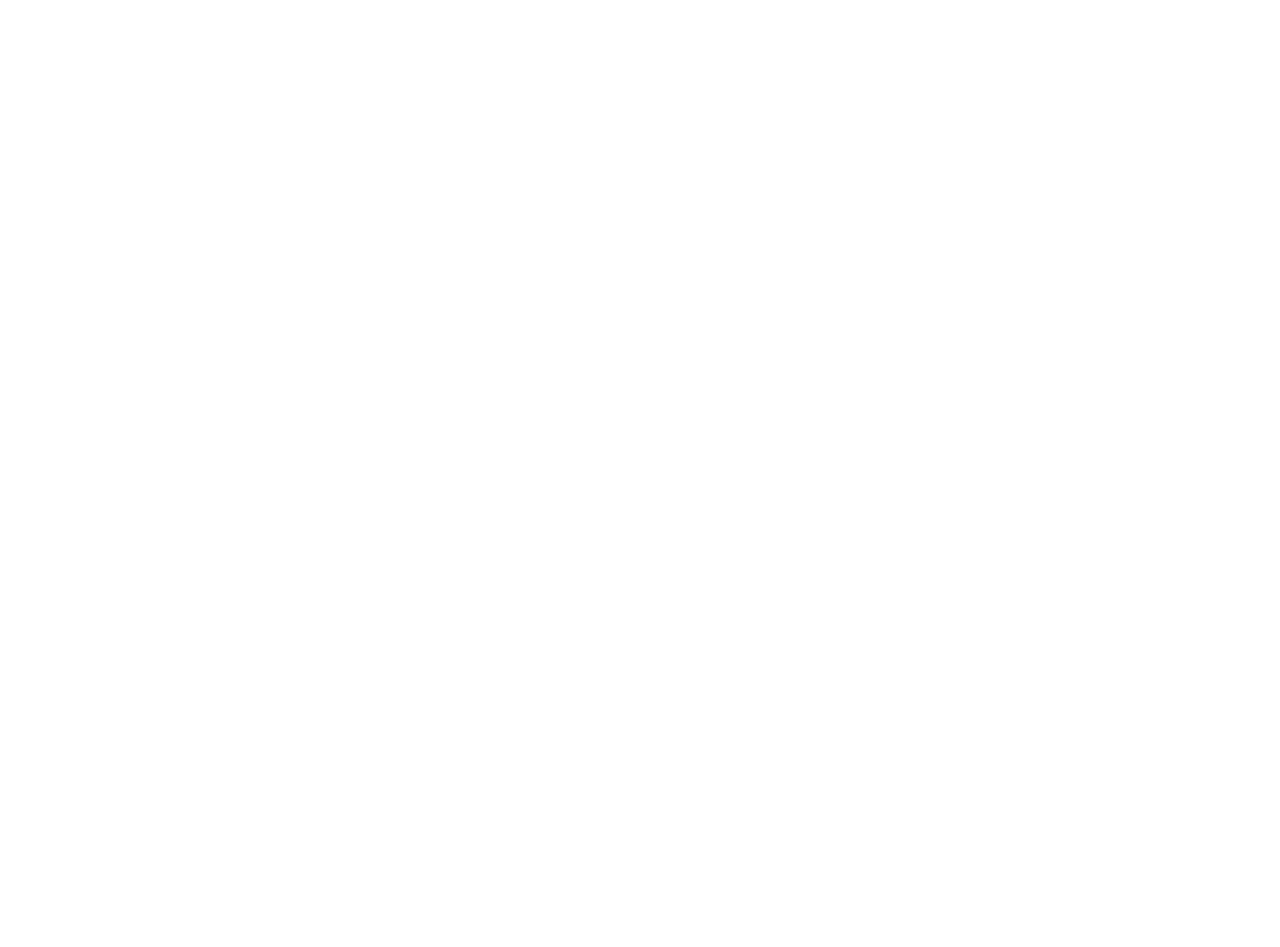
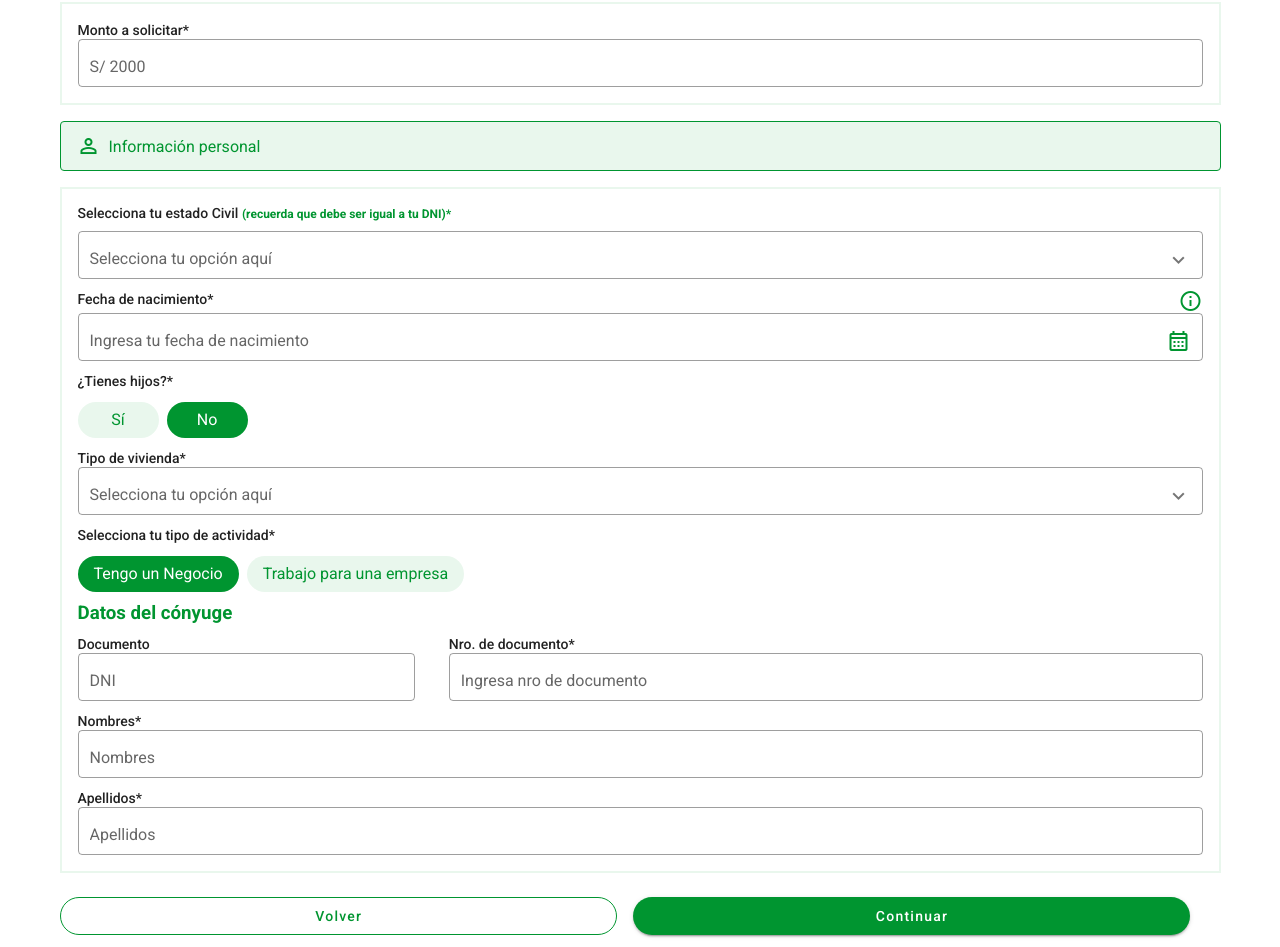
Before and after one commit to Iamoscarbc/moray-encuestas, a Nuxt app: page /paso-2 in a window 1280 px wide. Before the commit this address had no page. Shown: the part 337-1284 px from the top of the page. Before the commit the page ends 800 px from the top, so only its background shows below. Built offline with nearby package versions, Linux system fonts and the light colour scheme.

Commit message:
changes for radio

```diff
--- /dev/null
+++ b/components/RadioCustom.vue
@@ -0,0 +1,53 @@
+<template>
+    <v-radio-group v-model="radioGroup" row class="radio-group-custom" hide-details>
+        <v-radio
+            v-for="ele in dataRadio"
+            :key="ele.value"
+            :label="ele.label"
+            :value="ele.value"
+        >
+        </v-radio>
+    </v-radio-group>
+</template>
+
+<script>
+export default {
+    props: ["dataRadio", "defaultRadio"],
+    data(){
+        return {
+            radioGroup: null
+        }
+    },
+    mounted(){
+        this.radioGroup = this.defaultRadio
+    }
+}
+</script>
+<style lang="scss">
+.radio-group-custom{
+    margin-top: 8px;
+    .v-input--radio-group__input{
+        gap: 8px;
+        .v-radio{
+            margin: 0;
+        }
+    }
+    .v-input--selection-controls__input{
+        display: none;
+    }
+    label{
+        padding: 8px 16px;
+        background: rgba(233, 247, 237, 1);
+        min-width: 81px;
+        justify-content: center;
+        border-radius: 50px;
+        color: rgba(0, 149, 48, 1) !important;
+    }
+    .v-item--active{
+        label{
+            color: #ffffff !important;
+            background: rgba(0, 149, 48, 1);
+        }
+    }
+}
+</style>
--- a/components/Step.vue
+++ b/components/Step.vue
@@ -1,5 +1,5 @@
 <template>
-  <div class="card-steps text-left mt-4 mb-4">
+  <div class="card-steps text-left mt-4 mb-4" :class="'step-'+step">
     <div class="d-flex flex-column" style="gap: 8px;">
         <span class="mibancoprimary--text font-weight-bold">Paso {{ step }} de 4 😊</span>
         <span class="mibancoaccent--text font-weight-bold" style="font-size: 18px;">Completa tu <br>información personal</span>
@@ -16,11 +16,16 @@
 
 <style lang="scss">
 .card-steps{
+  background-color: rgba(233, 247, 237, 1);
+  display: flex;
+  flex-direction: row;
+  justify-content: space-between;
+  border-radius: 4px;
+  &.step-1{
     padding: 16px 0 0 16px;
-    background-color: rgba(233, 247, 237, 1);
-    display: flex;
-    flex-direction: row;
-    justify-content: space-between;
-    border-radius: 4px;
+  }
+  &.step-2{
+    padding: 16px;
+  }
 }
 </style>
--- a/pages/paso-1.vue
+++ b/pages/paso-1.vue
@@ -158,7 +158,7 @@
           </v-text-field>
         </div>
       </div>
-      <v-btn width="100%" rounded color="mibancoprimary" height="38" @click="$router.push('/step-2')">Continuar</v-btn>
+      <v-btn width="100%" rounded color="mibancoprimary" height="38" @click="$router.push('/paso-2')">Continuar</v-btn>
     </v-col>
   </v-row>
 </template>
--- /dev/null
+++ b/pages/paso-2.vue
@@ -0,0 +1,190 @@
+<template>
+  <v-row justify="center" align="center">
+    <v-col cols="12">
+      <WarningAlert/>
+      <h2 class="mibancoaccent--text text-center">Préstamo Mi efectivo <br>Semilla 💰</h2>
+      <Step :step="2"/>
+      <div class="step-2-section-1">
+        <div>
+          <label class="mb-1 font-weight-medium" style="font-size: 14px;">Monto a solicitar*</label>
+          <v-text-field
+            label="S/ 2000"
+            height="48"
+            single-line
+            hide-details
+            outlined
+          ></v-text-field>
+        </div>
+      </div>
+      <div class="step-2-section-2">
+        <div class="d-flex align-center">
+          <v-icon color="mibancoprimary" class="mr-2">mdi-account-outline</v-icon>
+          <span class="mibancoprimary--text">Información personal</span>
+        </div>
+      </div>
+      <div class="step-2-section-3">
+        <span style="font-size: 14px; font-weight: 500;">Selecciona tu estado Civil <span style="font-size: 12px; font-weight: 600;" class="mibancoprimary--text">(recuerda que debe ser igual a tu DNI)*</span></span>
+        <div>
+          <v-select
+            :items="['3 meses', '6 meses', '9 meses', '12 meses']"
+            height="48"
+            label="Selecciona tu opción aquí"
+            single-line
+            hide-details
+            outlined
+          >
+            <template v-slot:append>
+              <v-icon>mdi-chevron-down</v-icon>
+            </template>
+          </v-select>
+        </div>
+        <div>
+          <div class="d-flex align-center justify-space-between">
+            <label class="mb-1 font-weight-medium" style="font-size: 14px;">Fecha de nacimiento*</label>
+            <v-icon color="mibancoprimary">mdi-information-outline</v-icon>
+          </div>
+          <v-text-field
+            label="Ingresa tu fecha de nacimiento"
+            height="48"
+            single-line
+            hide-details
+            outlined
+          >
+            <template v-slot:append>
+              <v-icon color="mibancoprimary">mdi-calendar-month-outline</v-icon>
+            </template>
+          </v-text-field>
+        </div>
+        <div>
+          <label class="mb-1 font-weight-medium" style="font-size: 14px;">¿Tienes hijos?*</label>
+          <RadioCustom :dataRadio="dataChildren" :defaultRadio="defaultChildren"/>
+        </div>
+        <div>
+          <label class="mb-1 font-weight-medium" style="font-size: 14px;">Tipo de vivienda*</label>
+          <v-select
+            :items="['3 meses', '6 meses', '9 meses', '12 meses']"
+            height="48"
+            label="Selecciona tu opción aquí"
+            single-line
+            hide-details
+            outlined
+          >
+            <template v-slot:append>
+              <v-icon>mdi-chevron-down</v-icon>
+            </template>
+          </v-select>
+        </div>
+        <div>
+          <label class="mb-1 font-weight-medium" style="font-size: 14px;">Selecciona tu tipo de actividad*</label>
+          <RadioCustom :dataRadio="dataTypeActivity" :defaultRadio="defaultTypeActivity"/>
+        </div>
+        <h3 class="mibancoprimary--text">Datos del cónyuge</h3>
+        <div class="d-flex justify-space-between">
+          <div style="width: 30%;">
+            <label class="mb-1 font-weight-medium" style="font-size: 14px;">Documento</label>
+            <v-text-field
+              label="DNI"
+              height="48"
+              single-line
+              hide-details
+              outlined
+            ></v-text-field>
+          </div>
+          <div style="width: 67%;">
+            <label class="mb-1 font-weight-medium" style="font-size: 14px;">Nro. de documento*</label>
+            <v-text-field
+              label="Ingresa nro de documento"
+              height="48"
+              single-line
+              hide-details
+              outlined
+            >
+            </v-text-field>
+          </div>
+        </div>
+        <div>
+          <label class="mb-1 font-weight-medium" style="font-size: 14px;">Nombres* </label>
+          <v-text-field
+            label="Nombres"
+            height="48"
+            single-line
+            hide-details
+            outlined
+          >
+          </v-text-field>
+        </div>
+        <div>
+          <label class="mb-1 font-weight-medium" style="font-size: 14px;">Apellidos*</label>
+          <v-text-field
+            label="Apellidos"
+            height="48"
+            single-line
+            hide-details
+            outlined
+          >
+          </v-text-field>
+        </div>
+      </div>
+      <div class="d-flex flex-row" style="gap: 16px;">
+        <v-btn width="48%" rounded color="mibancoprimary" outlined height="38" @click="$router.back()">Volver</v-btn>
+        <v-btn width="48%" rounded color="mibancoprimary" height="38" @click="$router.push('/paso-3')">Continuar</v-btn>
+      </div>
+    </v-col>
+  </v-row>
+</template>
+
+<script>
+import WarningAlert from '@/components/WarningAlert.vue'
+import Step from '@/components/Step.vue'
+import RadioCustom from '@/components/RadioCustom.vue'
+export default {
+  components: {
+    WarningAlert,
+    Step,
+    RadioCustom
+  },
+  data(){
+    return {
+      dataChildren: [
+        {label: 'Sí', value: true},
+        {label: 'No', value: false}
+      ],
+      defaultChildren: false,
+      dataTypeActivity: [
+        {label: 'Tengo un Negocio', value: "Tengo un Negocio"},
+        {label: 'Trabajo para una empresa', value: "Trabajo para una empresa"}
+      ],
+      defaultTypeActivity: "Tengo un Negocio"
+    }
+  }
+}
+</script>
+
+<style lang="scss">
+.step-2{
+  &-section-1{
+    border: 2px solid rgba(233, 247, 237, 1);
+    display: flex;
+    flex-direction: column;
+    padding: 16px;
+    text-align: left;
+    gap: 10px;
+    margin-bottom: 16px;
+  }
+  &-section-2{
+    border: 1px solid rgba(0, 149, 48, 1);
+    background-color: rgba(233, 247, 237, 1);
+    border-radius: 4px;
+    padding: 12px 16px;
+    margin-bottom: 16px;
+  }
+  &-section-3{
+    border: 2px solid rgba(233, 247, 237, 1);
+    display: flex;
+    flex-direction: column;
+    padding: 16px;
+    gap: 10px;
+    margin-bottom: 24px;
+  }
+}
+</style>
```
